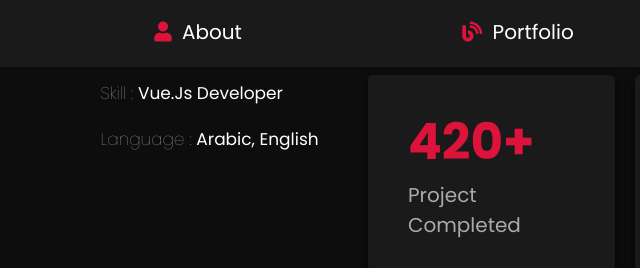
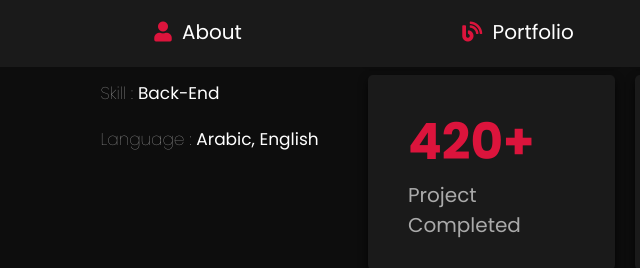
Before and after one commit to dr-alsaka/s, a plain HTML site: page about.html in a window 1280 px wide. Shown: the part 733-1001 px from the top of the page, 282-922 px from the left. Drawn offline with Linux system fonts and the light colour scheme.

Commit message:
Update about.html

```diff
--- a/about.html
+++ b/about.html
@@ -70,7 +70,7 @@
 
                 <div class="box">
                     <h3> <span>freelance : </span> available </h3>
-                    <h3> <span>skill : </span> Vue.js Developer </h3>
+                    <h3> <span>skill : </span> Back-End </h3>
                     <h3> <span>language : </span> Arabic, English </h3>
                 </div>
 
```
